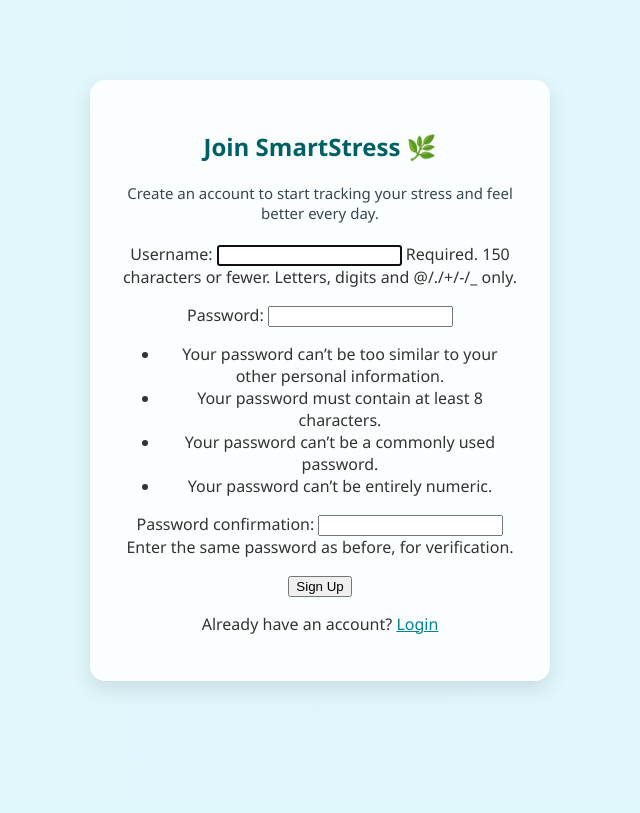
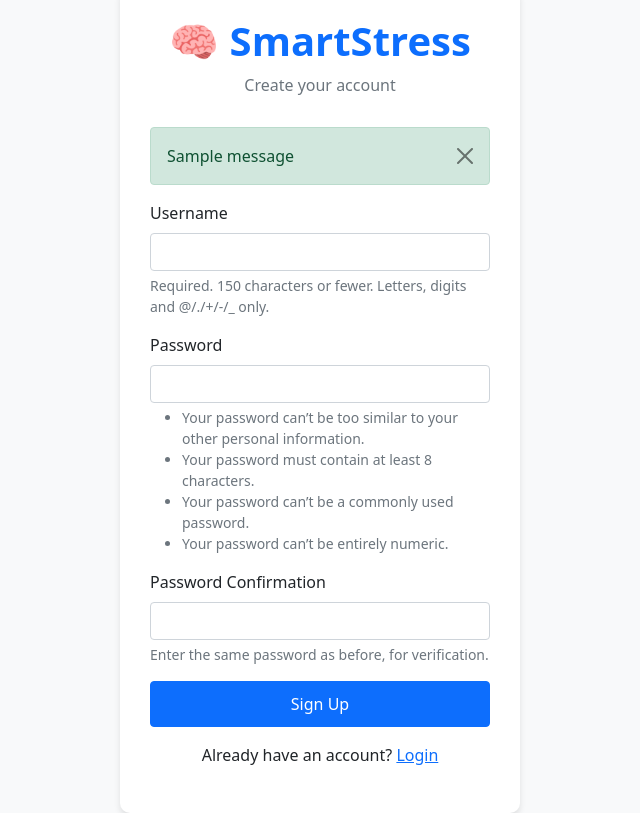
Before and after one commit to kaised9/SmartStressDetection_Project, a Django app: page /register/ in a window 1280 px wide. Shown: the whole page, without its empty margins (320-960 px from the left). Before the commit the page ends 691 px from the top, so only its background shows below. Run offline with Django 5.2, Linux system fonts and the light colour scheme; tables that the repository leaves empty hold one stand-in row (values such as "Sample post"); one stand-in notice (Sample message) is shown.

Commit message:
Uodated My SignUp and Signin Page with Backend Work

```diff
--- a/stressdetector/templates/stressdetector/register.html
+++ b/stressdetector/templates/stressdetector/register.html
@@ -1,48 +1,114 @@
-<!-- filepath: f:\SmartStressDetection_Project\stressdetector\templates\stressdetector\register.html -->
-{% load static %}
 <!DOCTYPE html>
 <html lang="en">
 <head>
     <meta charset="UTF-8">
-    <title>Create Account - SmartStress</title>
-    <link rel="stylesheet" href="{% static 'stressdetector/css/home.css' %}">
+    <meta name="viewport" content="width=device-width, initial-scale=1.0">
+    <title>Register - SmartStress Detection</title>
+    <link href="https://cdn.jsdelivr.net/npm/bootstrap@5.1.3/dist/css/bootstrap.min.css" rel="stylesheet">
     <style>
         body {
-            background: linear-gradient(to right, #e0f7fa, #e1f5fe);
-            font-family: 'Segoe UI', sans-serif;
+            background-color: #f8f9fa;
+            height: 100vh;
+            display: flex;
+            align-items: center;
+            justify-content: center;
         }
-        .register-container {
+        .register-card {
             max-width: 400px;
-            margin: 80px auto;
-            background: #ffffffdd;
+            width: 100%;
             padding: 30px;
-            border-radius: 15px;
-            box-shadow: 0 8px 20px rgba(0,0,0,0.1);
+            border-radius: 10px;
+            box-shadow: 0 4px 6px rgba(0, 0, 0, 0.1);
+            background-color: white;
+        }
+        .register-header {
             text-align: center;
+            margin-bottom: 30px;
         }
-        .register-container h2 {
-            color: #006064;
+        .register-header h1 {
+            color: #0d6efd;
+            font-weight: 700;
         }
-        .welcome-msg {
-            font-size: 15px;
-            color: #37474f;
-            margin-bottom: 20px;
-        }
-        a {
-            color: #00838f;
+        .btn-primary {
+            width: 100%;
+            padding: 10px;
         }
     </style>
 </head>
 <body>
-    <div class="register-container">
-        <h2>Join SmartStress 🌿</h2>
-        <p class="welcome-msg">Create an account to start tracking your stress and feel better every day.</p>
+    <div class="register-card">
+        <div class="register-header">
+            <h1>🧠 SmartStress</h1>
+            <p class="text-muted">Create your account</p>
+        </div>
+
+        {% if messages %}
+            {% for message in messages %}
+                <div class="alert alert-{{ message.tags }} alert-dismissible fade show" role="alert">
+                    {{ message }}
+                    <button type="button" class="btn-close" data-bs-dismiss="alert" aria-label="Close"></button>
+                </div>
+            {% endfor %}
+        {% endif %}
+
         <form method="post">
             {% csrf_token %}
-            {{ form.as_p }}
-            <button type="submit">Sign Up</button>
+
+            {% if form.non_field_errors %}
+                <div class="alert alert-danger">
+                    {{ form.non_field_errors }}
+                </div>
+            {% endif %}
+
+            <div class="mb-3">
+                <label for="id_username" class="form-label">Username</label>
+                <input type="text" class="form-control" name="username" id="id_username" required>
+                {% if form.username.errors %}
+                    <div class="text-danger">
+                        {% for error in form.username.errors %}
+                            <small>{{ error }}</small>
+                        {% endfor %}
+                    </div>
+                {% endif %}
+                <div class="form-text">{{ form.username.help_text }}</div>
+            </div>
+
+            <div class="mb-3">
+                <label for="id_password1" class="form-label">Password</label>
+                <input type="password" class="form-control" name="password1" id="id_password1" required>
+                {% if form.password1.errors %}
+                    <div class="text-danger">
+                        {% for error in form.password1.errors %}
+                            <small>{{ error }}</small>
+                        {% endfor %}
+                    </div>
+                {% endif %}
+                <div class="form-text">{{ form.password1.help_text }}</div>
+            </div>
+
+            <div class="mb-3">
+                <label for="id_password2" class="form-label">Password Confirmation</label>
+                <input type="password" class="form-control" name="password2" id="id_password2" required>
+                {% if form.password2.errors %}
+                    <div class="text-danger">
+                        {% for error in form.password2.errors %}
+                            <small>{{ error }}</small>
+                        {% endfor %}
+                    </div>
+                {% endif %}
+                <div class="form-text">{{ form.password2.help_text }}</div>
+            </div>
+
+            <div class="d-grid">
+                <button type="submit" class="btn btn-primary">Sign Up</button>
+            </div>
         </form>
-        <p>Already have an account? <a href="{% url 'login' %}">Login</a></p>
+
+        <div class="text-center mt-3">
+            <p>Already have an account? <a href="{% url 'login' %}">Login</a></p>
+        </div>
     </div>
+
+    <script src="https://cdn.jsdelivr.net/npm/bootstrap@5.1.3/dist/js/bootstrap.bundle.min.js"></script>
 </body>
 </html>
--- a/stressdetector/urls.py
+++ b/stressdetector/urls.py
@@ -2,7 +2,11 @@
 from . import views
 
 urlpatterns = [
-    path('', views.home, name='home'),  # <-- Add this line
+    path('', views.home, name='home'),
     path('register/', views.register, name='register'),
-    path('accounts/', include('django.contrib.auth.urls')),
+    path('login/', views.login_view, name='login'),
+    path('logout/', views.logout_view, name='logout'),
+    path('predict/', views.predict, name='predict'),
+    path('history/', views.history, name='history'),
+    path('trends-api/', views.trends_api, name='trends_api'),
 ]
--- a/stressdetector/views.py
+++ b/stressdetector/views.py
@@ -6,20 +6,59 @@
 from django.contrib.auth.forms import UserCreationForm
 from django.contrib.auth.decorators import login_required
 from django.contrib import messages
-from django.urls import path, include
+from django.contrib.auth.forms import AuthenticationForm
+from django.contrib.auth import login, authenticate, logout
 
+
+def register(request):
+    if request.method == 'POST':
+        form = UserCreationForm(request.POST)
+        if form.is_valid():
+            user = form.save()
+            username = form.cleaned_data.get('username')
+            messages.success(request, f"Account created successfully for {username}! Please log in.")
+            return redirect('login')
+        else:
+            # Display form errors if validation fails
+            for field, errors in form.errors.items():
+                for error in errors:
+                    messages.error(request, f"{field}: {error}")
+    else:
+        form = UserCreationForm()
+    return render(request, 'stressdetector/register.html', {'form': form})
+
+
+def login_view(request):
+    if request.method == 'POST':
+        form = AuthenticationForm(request, data=request.POST)
+        if form.is_valid():
+            username = form.cleaned_data.get('username')
+            password = form.cleaned_data.get('password')
+            user = authenticate(username=username, password=password)
+            if user is not None:
+                login(request, user)
+                messages.success(request, f"Welcome back, {username}!")
+                return redirect('home')
+            else:
+                messages.error(request, "Invalid username or password.")
+    else:
+        form = AuthenticationForm()
+    return render(request, 'registration/login.html', {'form': form})
+
+def logout_view(request):
+    logout(request)
+    messages.success(request, "You have been logged out successfully.")
+    return redirect('login')
 
 @login_required(login_url='login')
 def home(request):
     # Dummy data for weekly stress trends
     labels = ['Mon', 'Tue', 'Wed', 'Thu', 'Fri', 'Sat', 'Sun']
     data = [60, 70, 65, 80, 75, 60, 55]
-
     return render(request, 'stressdetector/home.html', {
         'labels': labels,
         'data': data,
     })
-
 
 def predict(request):
     prediction = None
@@ -28,7 +67,6 @@
         fs = FileSystemStorage()
         filename = fs.save(image.name, image)
         image_path = fs.path(filename)
-
         # Mock prediction
         prediction = {
             'stress_level': 'Medium',
@@ -36,7 +74,6 @@
             'stress_type': 'Work',
             'confidence': 78,
         }
-
         # Save to database if user is authenticated
         if request.user.is_authenticated:
             StressPrediction.objects.create(
@@ -47,46 +84,22 @@
                 stress_type=prediction['stress_type'],
                 confidence=prediction['confidence']
             )
-
         os.remove(image_path)
-
     # Dummy data for weekly stress trends
     labels = ['Mon', 'Tue', 'Wed', 'Thu', 'Fri', 'Sat', 'Sun']
     data = [60, 70, 65, 80, 75, 60, 55]
-
     return render(request, 'stressdetector/home.html', {
         'prediction': prediction,
         'labels': labels,
         'data': data,
     })
 
-
 def trends_api(request):
     labels = ['Mon', 'Tue', 'Wed', 'Thu', 'Fri', 'Sat', 'Sun']
     data = [60, 70, 65, 80, 75, 60, 55]
     return JsonResponse({'labels': labels, 'data': data})
 
-
-def register(request):
-    if request.method == 'POST':
-        form = UserCreationForm(request.POST)
-        if form.is_valid():
-            form.save()  # Saves user to database
-            messages.success(request, "Account created successfully! Please log in.")
-            return redirect('login')
-    else:
-        form = UserCreationForm()
-    return render(request, 'stressdetector/register.html', {'form': form})
-
-
+@login_required(login_url='login')
 def history(request):
-    if request.user.is_authenticated:
-        predictions = StressPrediction.objects.filter(user=request.user).order_by('-created_at')
-        return render(request, 'stressdetector/history.html', {'predictions': predictions})
-    else:
-        return redirect('login')
-
-
-urlpatterns = [
-    path('accounts/', include('django.contrib.auth.urls')),
-]
+    predictions = StressPrediction.objects.filter(user=request.user).order_by('-created_at')
+    return render(request, 'stressdetector/history.html', {'predictions': predictions})
```
Also changed, not shown: SmartStressDetection/settings.py (+11 -25 lines), stressdetector/templates/registration/login.html (+75 -34 lines), SmartStressDetection/urls.py (line endings or trailing spaces), db.sqlite3.
